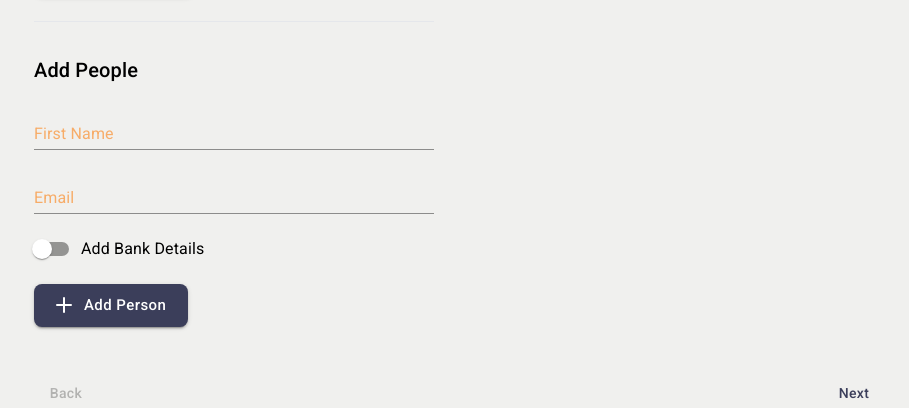
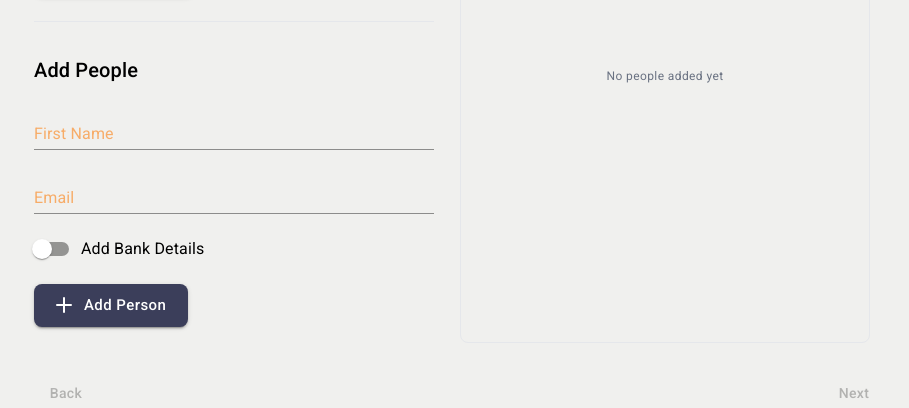
Before and after one commit to TharinduEpaz/open-split, a React (Vite) app in the folder open-split/: page /create-split in a window 1280 px wide. Shown: the part 433-841 px from the top of the page, without its empty margins (180-1089 px from the left). Built offline with nearby package versions, Linux system fonts and the light colour scheme.

Commit message:
fix : layout and logic

```diff
--- a/open-split/src/app/create-split/components/add-people/add-people-form.tsx
+++ b/open-split/src/app/create-split/components/add-people/add-people-form.tsx
@@ -13,24 +13,26 @@ import {
 import type { AnyFieldApi } from '@tanstack/react-form'
 import { useForm } from '@tanstack/react-form'
 import { PlusIcon } from 'lucide-react'
-import { useState, useEffect } from 'react'
 import { useCreateSplit } from '../../state/use-create-split'
 import { useLoadingBar } from '@/hooks/use-loading-bar'
+import { useEffect } from 'react'
 
 export default function AddPeopleForm() {
-  const { setCreateSplitData, createSplitData } = useCreateSplit()
+  const {
+    setCreateSplitData,
+    createSplitData,
+    showBankDetails,
+    setShowBankDetails,
+    showToast,
+    setShowToast,
+    addedPersonName,
+    setAddedPersonName,
+    setIsFormSubmitted,
+  } = useCreateSplit()
   const { start: startLoading, complete: completeLoading } = useLoadingBar()
-  const [showBankDetails, setShowBankDetails] = useState(false)
-  const [splitNameSubmitted, setSplitNameSubmitted] = useState(
-    !!createSplitData.splitName
-  )
-  const [showToast, setShowToast] = useState(false)
-  const [addedPersonName, setAddedPersonName] = useState('')
 
-  // Sync split name submitted state with store
-  useEffect(() => {
-    setSplitNameSubmitted(!!createSplitData.splitName)
-  }, [createSplitData.splitName])
+  // Compute splitNameSubmitted from store
+  const splitNameSubmitted = !!createSplitData.splitName
 
   // Form for split name (one-time submit)
   const splitNameForm = useForm({
@@ -41,7 +43,6 @@ export default function AddPeopleForm() {
       setCreateSplitData({
         splitName: value.splitName,
       })
-      setSplitNameSubmitted(true)
     },
   })
 
@@ -77,6 +78,12 @@ export default function AddPeopleForm() {
       }
     },
   })
+
+  useEffect(() => {
+    if (splitNameForm.state.isSubmitted && peopleForm.state.isSubmitted) {
+      setIsFormSubmitted(true)
+    }
+  }, [splitNameForm.state.isSubmitted, peopleForm.state.isSubmitted])
 
   return (
     <Box className="mt-12" maxWidth={'400px'} sx={{ pb: 4 }}>
@@ -406,7 +413,7 @@ export default function AddPeopleForm() {
         open={showToast}
         autoHideDuration={3000}
         onClose={() => setShowToast(false)}
-        anchorOrigin={{ vertical: 'bottom', horizontal: 'right' }}
+        anchorOrigin={{ vertical: 'top', horizontal: 'right' }}
       >
         <Alert
           onClose={() => setShowToast(false)}
--- a/open-split/src/app/create-split/components/add-people/add-people.tsx
+++ b/open-split/src/app/create-split/components/add-people/add-people.tsx
@@ -37,12 +37,36 @@ function AddPeople() {
         <Box width={'50%'}>
           <AddPeopleForm />
         </Box>
-        <Box width={'50%'}>
-          <Stack direction={'column'} className="mt-16 p-4 gap-4">
+        <Box
+          width={'50%'}
+          className="border m-4 overflow-auto rounded-lg border-gray-200"
+          sx={{
+            display: 'flex',
+            flexDirection: 'column',
+            minHeight: '400px',
+          }}
+        >
+          {createSplitData.people && createSplitData.people.length === 0 ? (
+            <Box
+              sx={{
+                display: 'flex',
+                alignItems: 'center',
+                justifyContent: 'center',
+                flex: 1,
+                height: '100%',
+              }}
+            >
+              <Typography variant="caption" className="text-gray-500">
+                No people added yet
+              </Typography>
+            </Box>
+          ) : (
+            <Stack direction={'column'} className=" p-4 gap-4">
               {createSplitData.people.map((person, index) => (
                 <PeopleCard key={index} name={person.firstName} email={person.email} bankDetails={person.bankDetails} />
               ))}
             </Stack>
+          )}
         </Box>
       </Stack>
     </>
@@ -103,49 +127,64 @@ function PeopleCard({ name, email, bankDetails }: PeopleCardProps) {
           </Typography>
           <Box sx={{ mt: 3 }}>
             <Stack spacing={2}>
+              {name && (
                 <Box>
                   <Typography variant="subtitle2" color="text.secondary">
                     Name
                   </Typography>
                   <Typography variant="body1">{name}</Typography>
                 </Box>
+              )}
+              {email && (
                 <Box>
                   <Typography variant="subtitle2" color="text.secondary">
                     Email
                   </Typography>
                   <Typography variant="body1">{email}</Typography>
                 </Box>
+              )}
 
+              {(bankDetails.accName || bankDetails.accountNo || bankDetails.bank || bankDetails.branch) && (
+                <>
                   <Divider sx={{ my: 1 }} />
-
                   <Typography variant="subtitle1" sx={{ fontWeight: 600 }}>
                     Bank Details
                   </Typography>
 
+                  {bankDetails.accName && (
                     <Box>
                       <Typography variant="subtitle2" color="text.secondary">
                         Account Name
                       </Typography>
                       <Typography variant="body1">{bankDetails.accName}</Typography>
                     </Box>
+                  )}
+                  {bankDetails.accountNo && (
                     <Box>
                       <Typography variant="subtitle2" color="text.secondary">
                         Account Number
                       </Typography>
                       <Typography variant="body1">{bankDetails.accountNo}</Typography>
-              </  Box>
+                    </Box>
+                  )}
+                  {bankDetails.bank && (
                     <Box>
                       <Typography variant="subtitle2" color="text.secondary">
                         Bank Name
                       </Typography>
                       <Typography variant="body1">{bankDetails.bank}</Typography>
                     </Box>
+                  )}
+                  {bankDetails.branch && (
                     <Box>
                       <Typography variant="subtitle2" color="text.secondary">
                         Branch
                       </Typography>
                       <Typography variant="body1">{bankDetails.branch}</Typography>
                     </Box>
+                  )}
+                </>
+              )}
             </Stack>
           </Box>
         </Box>
--- a/open-split/src/app/create-split/state/use-create-split.ts
+++ b/open-split/src/app/create-split/state/use-create-split.ts
@@ -26,6 +26,15 @@ interface CreateSplitData {
 export type CreateSplitState = {
   createSplitData: CreateSplitData
   setCreateSplitData: (data: Partial<CreateSplitData>) => void
+  // UI state
+  showBankDetails: boolean
+  setShowBankDetails: (show: boolean) => void
+  showToast: boolean
+  setShowToast: (show: boolean) => void
+  addedPersonName: string
+  setAddedPersonName: (name: string) => void
+  isFormSubmitted: boolean
+  setIsFormSubmitted: (isSubmitted: boolean) => void
 }
 
 export const useCreateSplit = create<CreateSplitState>()(
@@ -39,5 +48,14 @@ export const useCreateSplit = create<CreateSplitState>()(
       set((state) => ({
         createSplitData: { ...state.createSplitData, ...data },
       })),
+    // UI state
+    showBankDetails: false,
+    setShowBankDetails: (show) => set({ showBankDetails: show }),
+    showToast: false,
+    setShowToast: (show) => set({ showToast: show }),
+    addedPersonName: '',
+    setAddedPersonName: (name) => set({ addedPersonName: name }),
+    isFormSubmitted: false,
+    setIsFormSubmitted: (isSubmitted) => set({ isFormSubmitted: isSubmitted }),
   }))
 )
--- a/open-split/src/app/create-split/stepper.tsx
+++ b/open-split/src/app/create-split/stepper.tsx
@@ -8,12 +8,16 @@ import * as React from 'react'
 import AddPeople from './components/add-people/add-people'
 import AddTask from './components/add-task/add-task'
 import { GenerateLink } from './components/generate-link/generate-link'
+import { useCreateSplit } from './state/use-create-split'
 
 const steps = ['Add People', 'Add Tasks', 'Generate Link']
 
 export default function CreateSplitStepper() {
   const [activeStep, setActiveStep] = React.useState(0)
   const [skipped, setSkipped] = React.useState(new Set<number>())
+  const { isFormSubmitted : isAddPeopleFormSubmitted } = useCreateSplit()
+
+  const isNextButtonDisabled = !isAddPeopleFormSubmitted
 
   const isStepOptional = (step: number) => {
     return step === 99999
@@ -120,7 +124,7 @@ export default function CreateSplitStepper() {
                 Skip
               </Button>
             )}
-            <Button onClick={handleNext}>
+            <Button onClick={handleNext} disabled={isNextButtonDisabled}>
               {activeStep === steps.length - 1 ? 'Finish' : 'Next'}
             </Button>
           </Box>
```
Lines whose indentation alone changed are shown as unchanged.
